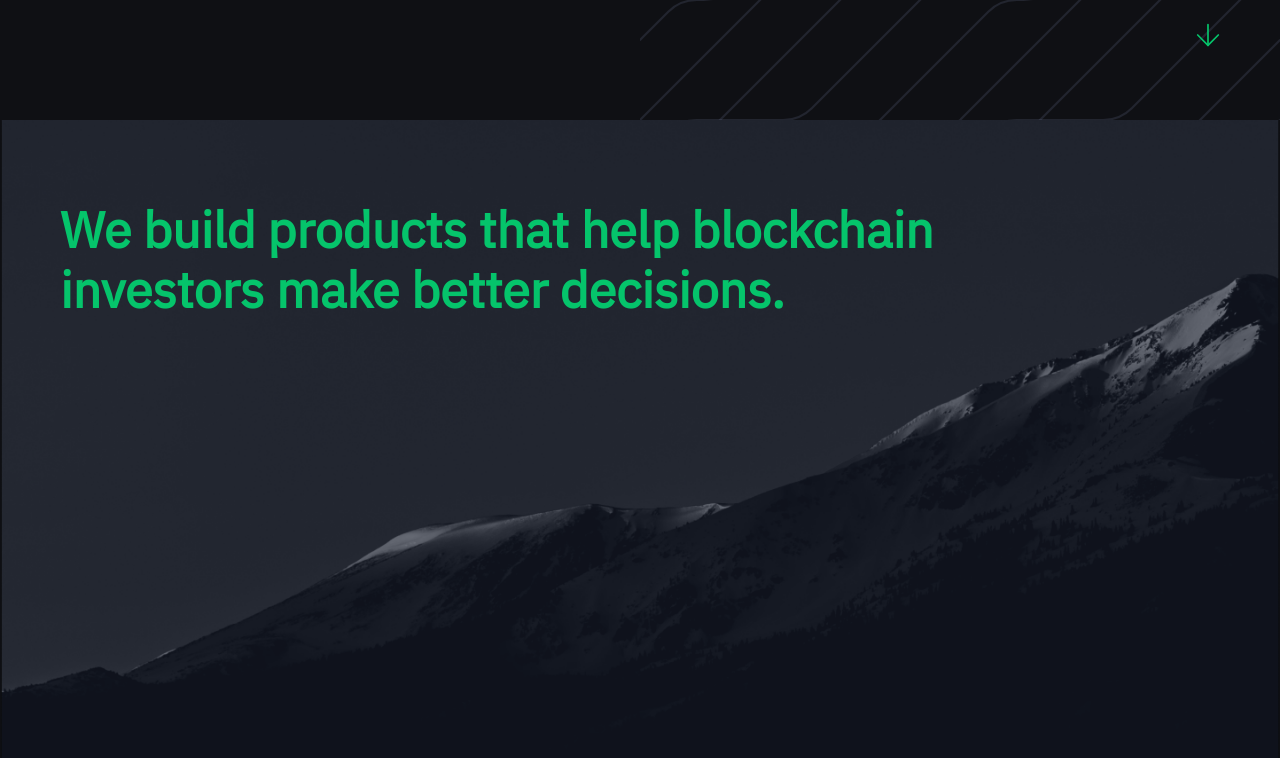
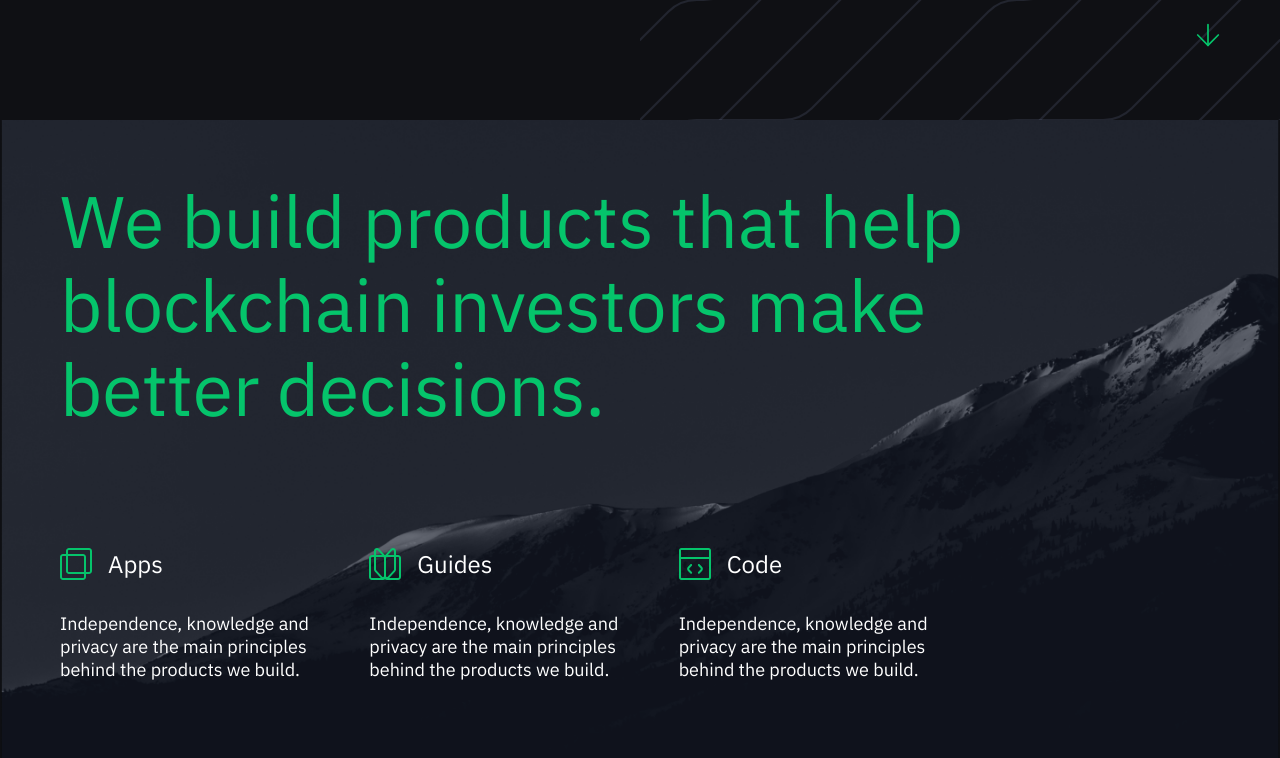
Before and after one commit to horizontalsystems/horizontalsystems.github.io, a React (Create React App) app: page / in a window 1280 px wide. Shown: the part 680-1438 px from the top of the page. Built offline with nearby package versions, Linux system fonts and the light colour scheme.

Commit message:
Design "mission" page

```diff
--- a/src/components/Code/Code.js
+++ b/src/components/Code/Code.js
@@ -24,8 +24,11 @@ class Code extends React.Component {
             <div className="Edge-content">
               <div className="Edge-content-start">
                 <div className="Icon-wrap">
-                  <Icon name="code" fill="none" viewBox="0 0 52 52" size="52" />
-                  <div className="Icon-label color-steal-dark">Code</div>
+                  <Icon name="github-contained" fill="none" viewBox="0 0 62 62" size="52" />
+                  <div className="Icon-label color-steal-dark">
+                    Open-Source <br />
+                    Library
+                  </div>
                 </div>
               </div>
               <div className="Edge-content-end Edge-content-end-text color-white">
--- a/src/components/Edge/Edge.scss
+++ b/src/components/Edge/Edge.scss
@@ -174,6 +174,10 @@
 
   svg {
     width: 62px;
+
+    @include sm {
+      width: 40px;
+    }
   }
 }
 
@@ -183,8 +187,7 @@
   font-size: 24px;
 
   @include sm {
-    font-size: 22px;
-    line-height: 29px;
+    font-size: 18px;
   }
 }
 
--- a/src/components/Icon/Icon.js
+++ b/src/components/Icon/Icon.js
@@ -35,12 +35,25 @@ class Icon extends Component {
             <path d="M23.1472 13H38.8362L51 48H41.2591L32.054 21.5135H29.95L20.7575 48H11L23.1472 13Z" fill="white" />
           </g>
         )
+      case 'apps':
+        return (
+          <g>
+            <path fillRule="evenodd" clipRule="evenodd" d="M8.99609 0C7.33924 0 5.99609 1.34315 5.99609 3V5.99902H3C1.34315 5.99902 0 7.34217 0 8.99902V29.0003C0 30.6571 1.34315 32.0003 3 32.0003H23.0013C24.6581 32.0003 26.0013 30.6571 26.0013 29.0003V26.0012H28.9974C30.6542 26.0012 31.9974 24.6581 31.9974 23.0012V3C31.9974 1.34315 30.6542 0 28.9974 0H8.99609ZM26.0013 24.0012H28.9974C29.5497 24.0012 29.9974 23.5535 29.9974 23.0012V3C29.9974 2.44772 29.5497 2 28.9974 2H8.99609C8.44381 2 7.99609 2.44772 7.99609 3V5.99902H23.0013C24.6581 5.99902 26.0013 7.34217 26.0013 8.99902V24.0012ZM7.99609 7.99902H23.0013C23.5536 7.99902 24.0013 8.44674 24.0013 8.99902V24.0012H8.99609C8.44381 24.0012 7.99609 23.5535 7.99609 23.0012V7.99902ZM5.99609 7.99902V23.0012C5.99609 24.6581 7.33924 26.0012 8.99609 26.0012H24.0013V29.0003C24.0013 29.5525 23.5536 30.0003 23.0013 30.0003H3C2.44772 30.0003 2 29.5525 2 29.0003V8.99902C2 8.44674 2.44772 7.99902 3 7.99902H5.99609Z" fill="#05C46B" />
+          </g>
+        )
+
+      case 'guides':
+        return (
+          <g>
+            <path fillRule="evenodd" clipRule="evenodd" d="M5 3.00595C5 1.19959 6.46858 0.0121202 8 0C8.77341 -0.00612104 9.56284 0.287534 10.1872 0.952641L16 7.19101L21.8128 0.952641C22.4372 0.287534 23.2266 -0.00612104 24 0C25.5314 0.0121202 27 1.19959 27 3.00595V6.99986L29 6.99986C30.6569 6.99986 32 8.343 32 9.99986V28.9999C32 30.6567 30.6569 31.9998 29 31.9999L18 31.9999C17.2316 31.9999 16.5308 31.711 16 31.236C15.4692 31.711 14.7684 31.9999 14 31.9999L3 31.9999C1.34314 31.9998 0 30.6567 0 28.9999V9.99986C0 8.343 1.34315 6.99986 3 6.99986L5 6.99986V3.00595ZM25 6.99986V3.00595C25 2.09974 23.8912 1.66082 23.2709 2.32151L18.9226 6.99987L25 6.99986ZM17 9.99987V27.9473C17 28.8535 18.1088 29.2924 18.7291 28.6317L24.7291 22.2404C24.9031 22.055 25 21.8103 25 21.556V8.99987L18 8.99988C17.4477 8.99988 17 9.44759 17 9.99987ZM20.1879 29.9999L26.1872 23.6093C26.7094 23.0531 27 22.3189 27 21.556V8.99986L29 8.99986C29.5523 8.99986 30 9.44757 30 9.99986V28.9999C30 29.5521 29.5523 29.9999 29 29.9999L20.1879 29.9999ZM15 27.9473V9.99866C14.9993 9.44694 14.5519 8.99988 14 8.99988L7 8.99987V21.556C7 21.8103 7.09688 22.055 7.27093 22.2404L13.2709 28.6317C13.8912 29.2924 15 28.8535 15 27.9473ZM5 21.556V8.99986L3 8.99986C2.44772 8.99986 2 9.44757 2 9.99986V28.9999C2 29.5521 2.44771 29.9999 3 29.9999L11.8121 29.9999L5.81278 23.6093C5.29064 23.0531 5 22.3189 5 21.556ZM13.0774 6.99987L7 6.99986V3.00595C7 2.09974 8.10884 1.66082 8.72907 2.32151L13.0774 6.99987Z" fill="#05C46B" />
+          </g>
+        )
       case 'code':
         return (
           <g>
-            <path d="M48.643 1L3.35702 1C2.05528 1 1 2.05528 1 3.35703L1 48.643C0.999999 49.9447 2.05528 51 3.35703 51H48.643C49.9447 51 51 49.9447 51 48.643V3.35702C51 2.05528 49.9447 1 48.643 1Z" stroke="white" strokeWidth="2" strokeLinejoin="round"/>
-            <line x1="1" y1="16.667" x2="51" y2="16.667" stroke="white" strokeWidth="2"/>
-            <path d="M32.25 27.667L37.0858 32.5028C37.8668 33.2838 37.8668 34.5502 37.0858 35.3312L32.25 40.167M19.75 40.167L14.9142 35.3312C14.1332 34.5502 14.1332 33.2838 14.9142 32.5028L19.75 27.667" stroke="white" strokeWidth="2" strokeLinecap="round" strokeLinejoin="round"/>
+            <path d="M12.8619 17.7325C13.2524 17.342 13.2524 16.7088 12.8619 16.3183C12.4713 15.9278 11.8382 15.9278 11.4476 16.3183L9.0157 18.7502C7.84413 19.9218 7.84413 21.8213 9.0157 22.9929L11.4476 25.4248C11.8382 25.8153 12.4713 25.8153 12.8619 25.4248C13.2524 25.0343 13.2524 24.4011 12.8619 24.0106L10.4299 21.5787C10.0394 21.1881 10.0394 20.555 10.4299 20.1644L12.8619 17.7325Z" fill="#05C46B" />
+            <path d="M20.5542 16.3183C20.1636 15.9278 19.5305 15.9278 19.1399 16.3183C18.7494 16.7088 18.7494 17.342 19.1399 17.7325L21.5719 20.1644C21.9624 20.555 21.9624 21.1881 21.5719 21.5787L19.1399 24.0106C18.7494 24.4011 18.7494 25.0343 19.1399 25.4248C19.5305 25.8153 20.1636 25.8153 20.5542 25.4248L22.9861 22.9929C24.1577 21.8213 24.1577 19.9218 22.9861 18.7502L20.5542 16.3183Z" fill="#05C46B" />
+            <path d="M2.41421 0H29.5858C30.9191 0 32 1.08088 32 2.41421V29.5858C32 30.9191 30.9191 32 29.5858 32H2.41421C1.08089 32 -1.90735e-06 30.9191 0 29.5858V2.41421C0 1.08088 1.08088 0 2.41421 0ZM29.5858 2L2.41421 2C2.18545 2 2 2.18545 2 2.41422L2 9H30V2.41421C30 2.18545 29.8146 2 29.5858 2ZM2 29.5858L2 11H30V29.5858C30 29.8146 29.8145 30 29.5858 30H2.41422C2.18545 30 2 29.8145 2 29.5858Z" fill="#05C46B" fillRule="evenodd" clipRule="evenodd" />
           </g>
         )
       case 'team-new':
@@ -84,6 +97,13 @@ class Icon extends Component {
           </g>
         )
 
+      case 'github-contained':
+        return (
+          <g>
+            <rect width="62" height="62" rx="12" fill="#252933"/>
+            <path fillRule="evenodd" clipRule="evenodd" d="M31 16C22.7168 16 16 22.886 16 31.3797C16 38.1741 20.2977 43.9376 26.2594 45.972C27.009 46.1118 27.2834 45.6379 27.2834 45.231C27.2834 44.8656 27.2705 43.8979 27.2631 42.615C23.0907 43.5439 22.2103 40.5531 22.2103 40.5531C21.528 38.7774 20.5445 38.3034 20.5445 38.3034C19.1825 37.3499 20.6476 37.3688 20.6476 37.3688C22.1532 37.4774 22.9452 38.9548 22.9452 38.9548C24.2832 41.3037 26.4555 40.6258 27.311 40.2331C27.4473 39.239 27.835 38.5612 28.2632 38.1769C24.9324 37.788 21.4304 36.4691 21.4304 30.5763C21.4304 28.8978 22.0151 27.5251 22.9746 26.4498C22.8209 26.0609 22.3052 24.4975 23.122 22.38C23.122 22.38 24.3817 21.9665 27.2466 23.9566C28.4428 23.6157 29.7264 23.4439 31.0018 23.4383C32.2763 23.4439 33.5582 23.6157 34.7571 23.9566C37.621 21.9665 38.8789 22.38 38.8789 22.38C39.6976 24.4965 39.1819 26.0599 39.0281 26.4498C39.9886 27.5251 40.5696 28.8978 40.5696 30.5763C40.5696 36.4842 37.0621 37.7842 33.7203 38.1647C34.259 38.6405 34.7378 39.5789 34.7378 41.0138C34.7378 43.07 34.7194 44.7278 34.7194 45.2328C34.7194 45.6445 34.9892 46.1212 35.7507 45.972C41.7069 43.9348 46 38.1741 46 31.3816C46.0009 22.886 39.285 16 31 16Z" fill="white" />
+          </g>
+        )
       case 'team':
         return <path d="M6 1H18C20.7614 1 23 3.23858 23 6V18C23 20.7614 20.7614 23 18 23H6C3.23858 23 1 20.7614 1 18V6C1 3.23858 3.23858 1 6 1ZM0 6C0 2.68629 2.68629 0 6 0H18C21.3137 0 24 2.68629 24 6V18C24 21.3137 21.3137 24 18 24H6C2.68629 24 0 21.3137 0 18V6ZM10.9052 12.8642L8.64222 9.92271C8.41592 9.63205 8.00643 9.64368 7.80168 9.94596L5.11842 13.6664C4.83824 14.05 5.08609 14.6081 5.53869 14.6081H18.4593C18.9011 14.6081 19.1597 14.0617 18.8903 13.678L15.1079 8.23691C14.8924 7.923 14.4613 7.923 14.2458 8.22528L10.9052 12.8642Z" fill="#04AD5F" fillRule="evenodd" clipRule="evenodd" />
       case 'office':
--- a/src/components/Mission/Mission.js
+++ b/src/components/Mission/Mission.js
@@ -10,7 +10,7 @@ import './Mission.scss'
 
 function Mission() {
   return (
-    <Container className="Mission" fluid>
+    <Container className="Mission-wrap" fluid>
       <img
         className="Mission-bg"
         src="/images/home/mounts.png"
@@ -18,17 +18,46 @@ function Mission() {
         alt=""
       />
 
-      <Container>
-        <div className="Mission-text">
+      <Container className="Mission">
+        <div className="Mission-title">
           We build products that help blockchain investors make better decisions.
+        </div>
+        <div className="Mission-apps">
+          <div className="Mission-app">
+            <div className="Mission-app-head">
+              <Icon name="apps" fill="none" viewBox="0 0 32 32" size="32" />
+              <div className="Mission-app-title">Apps</div>
+            </div>
+            <div className="Mission-app-info">
+              Independence, knowledge and privacy are the main principles behind the products we build.
+            </div>
+          </div>
+          <div className="Mission-app">
+            <div className="Mission-app-head">
+              <Icon name="guides" fill="none" viewBox="0 0 32 32" size="32" />
+              <div className="Mission-app-title">Guides</div>
+            </div>
+            <div className="Mission-app-info">
+              Independence, knowledge and privacy are the main principles behind the products we build.
+            </div>
+          </div>
+          <div className="Mission-app">
+            <div className="Mission-app-head">
+              <Icon name="code" fill="none" viewBox="0 0 32 32" size="32" />
+              <div className="Mission-app-title">Code</div>
+            </div>
+            <div className="Mission-app-info">
+              Independence, knowledge and privacy are the main principles behind the products we build.
+            </div>
+          </div>
         </div>
       </Container>
 
-      <Edge className="Edge-bottom">
+      <Edge className="Edge-bottom sm-hidden">
         <Container>
           <div className="Edge-content">
             <div className="Edge-content-start">
-              <div className="sm-hidden">
+              <div>
                 <Icon name="logo" fill="#fff" viewBox="0 0 40 40" size="40" />
               </div>
             </div>
--- a/src/components/Mission/Mission.scss
+++ b/src/components/Mission/Mission.scss
@@ -1,8 +1,7 @@
 @import "../../scss/utils";
 
-.Mission {
+.Mission-wrap {
   height: 100vh;
-  z-index: 1;
   display: flex;
   flex-direction: column;
   justify-content: space-between;
@@ -10,7 +9,6 @@
 
 .Mission-bg {
   position: absolute;
-  z-index: -1;
   height: 100%;
   width: 100%;
   object-fit: cover;
@@ -53,3 +51,65 @@
     display: none;
   }
 }
+
+.Mission {
+  display: flex;
+  flex-direction: column;
+  justify-content: space-around;
+  padding-bottom: 20px;
+  height: 100%;
+}
+
+.Mission-title {
+  font-size: 5.7vw;
+  color: $green;
+  width: 80%;
+
+  @include sm {
+    font-size: 6.5vw;
+    width: 100%;
+  }
+}
+
+.Mission-apps {
+  display: flex;
+  width: 80%;
+
+  @include sm {
+    flex-direction: column;
+    width: 100%;
+  }
+}
+
+.Mission-app {
+  display: flex;
+  flex-direction: column;
+  padding-right: 20px;
+
+  @include sm {
+    padding: 30px 0;
+  }
+}
+
+.Mission-app-head {
+  display: flex;
+}
+
+.Mission-app-title {
+  padding-left: 16px;
+  font-weight: 500;
+  font-size: 24px;
+  line-height: 31px;
+  display: flex;
+  align-items: center;
+  color: #FFFFFF
+}
+
+.Mission-app-info {
+  font-weight: normal;
+  font-size: 18px;
+  line-height: 23px;
+  padding-top: 32px;
+
+  color: #FFFFFF;
+}
```
